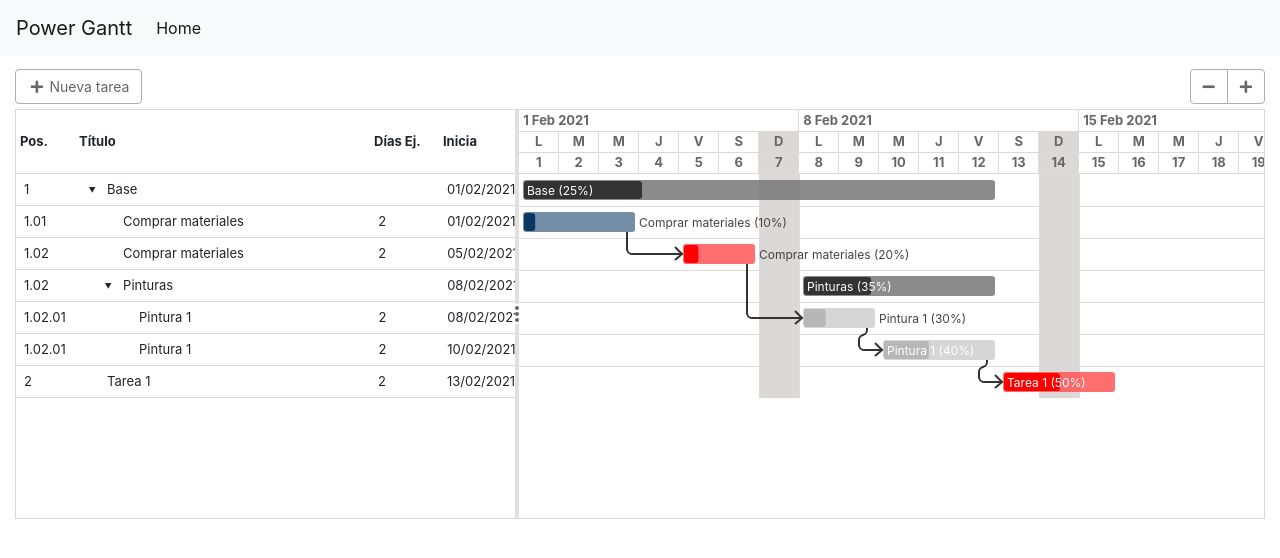
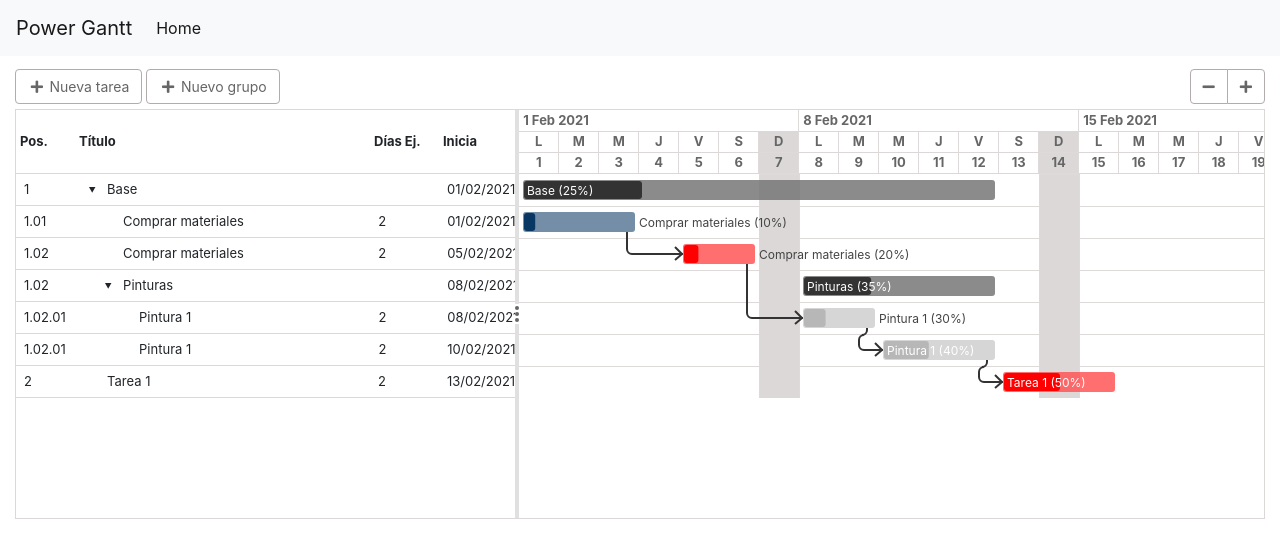
Before and after one commit to CharlesPs/power-gantt, a React (Create React App) app: page / in a window 1280 px wide. Shown: the top 558 px of the page. Built offline with nearby package versions, Linux system fonts and the light colour scheme.

Commit message:
add btn space

```diff
--- a/src/App.tsx
+++ b/src/App.tsx
@@ -501,7 +501,12 @@ const App = () => {
                                         icon: <i className="fas fa-fw fa-plus"></i>,
                                         text: 'Nueva tarea',
                                         onClick: () => console.log('nueva tarea ok!')
-                                    }
+                                    },
+                                    {
+                                        icon: <i className="fas fa-fw fa-plus"></i>,
+                                        text: 'Nuevo grupo',
+                                        onClick: () => console.log('nuevo grupo ok!')
+                                    },
                                 ],
                                 right: {
                                     showWidthButtons: true
--- a/src/Components/GanttToolbar/GanttToolbar.tsx
+++ b/src/Components/GanttToolbar/GanttToolbar.tsx
@@ -53,6 +53,7 @@ const GanttToolbar = (props: Props) => {
                                     <button key={i}
                                         className={options.buttonClassName}
                                         onClick={button.onClick}
+                                        style={{ marginRight: 4 }}
                                     >
                                         {button.icon} {button.text}
                                     </button>
```
